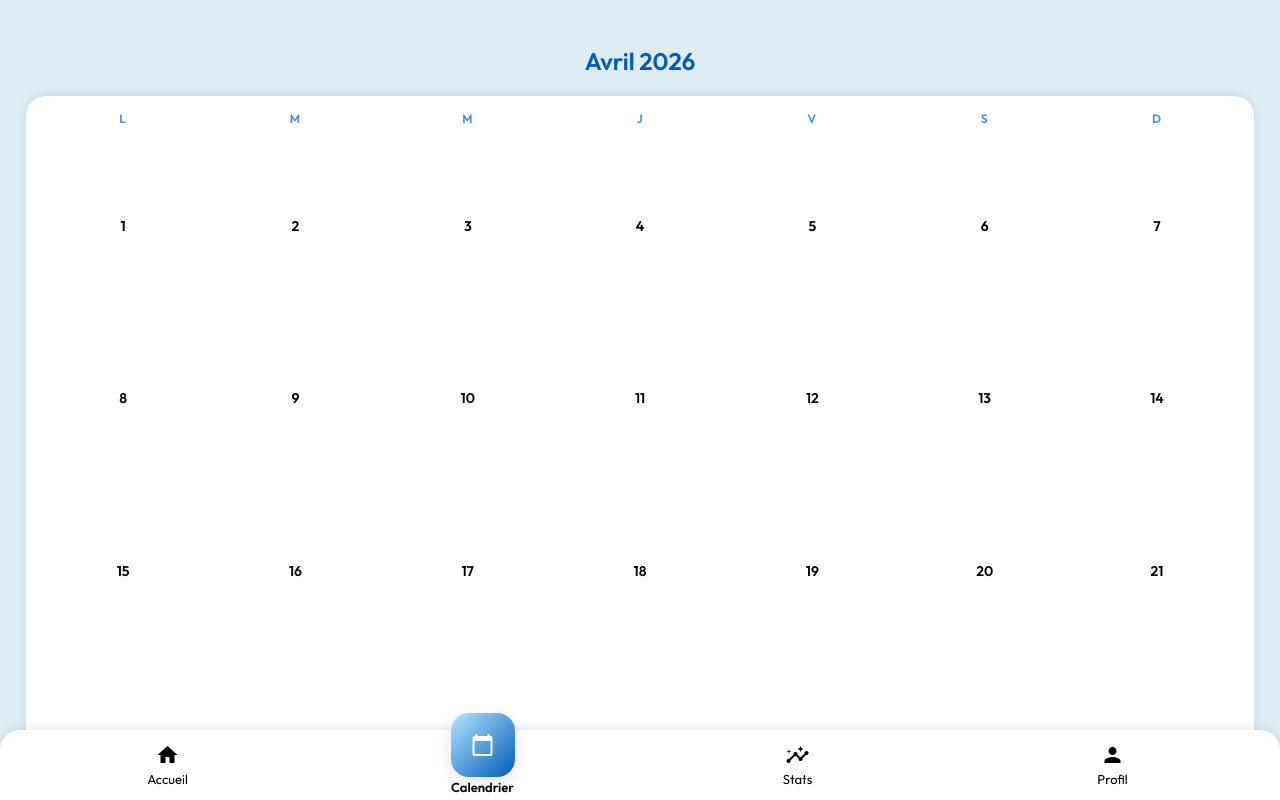
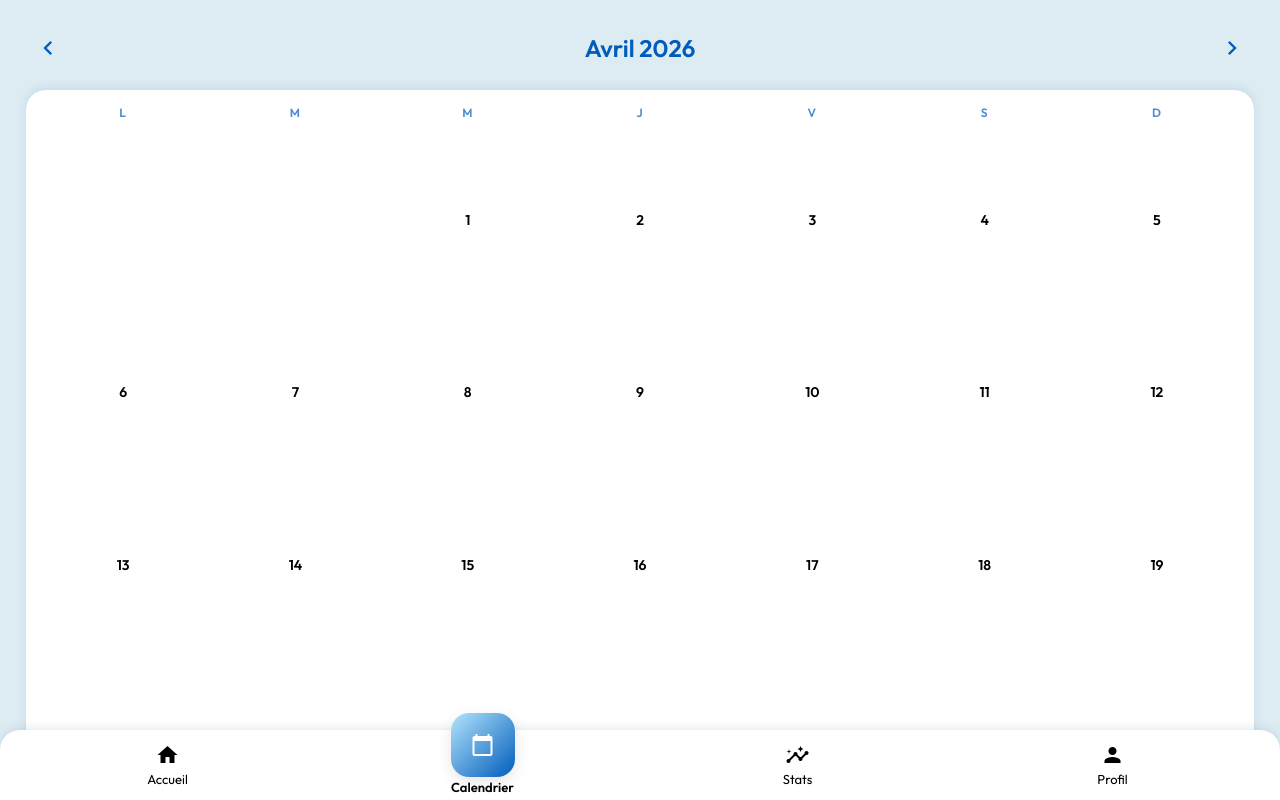
Before and after one commit to Helenepagniez/Pigloo-Care, an Angular app: page /calendar in a window 1280 px wide. Built offline with nearby package versions, Linux system fonts and the light colour scheme.

Commit message:
vraie date du calendrier

```diff
--- a/src/app/pages/calendar/calendar.html
+++ b/src/app/pages/calendar/calendar.html
@@ -1,6 +1,12 @@
 <div class="calendar-container">
   <header>
+    <button class="btn-icon" (click)="previousMonth()">
+      <mat-icon>chevron_left</mat-icon>
+    </button>
     <h2>{{ getMonthName() }}</h2>
+    <button class="btn-icon" (click)="nextMonth()">
+      <mat-icon>chevron_right</mat-icon>
+    </button>
   </header>
 
   <div class="calendar-grid">
@@ -11,6 +17,10 @@
     <div class="weekday">V</div>
     <div class="weekday">S</div>
     <div class="weekday">D</div>
+
+    @for (empty of emptyDays; track empty) {
+    <div class="day-cell empty"></div>
+    }
 
     @for (day of days; track day) {
     @let entry = getEntryForDay(day);
--- a/src/app/pages/calendar/calendar.scss
+++ b/src/app/pages/calendar/calendar.scss
@@ -2,12 +2,37 @@
   padding: 10px;
 
   header {
-    text-align: center;
+    display: flex;
+    justify-content: space-between;
+    align-items: center;
     margin-bottom: 20px;
 
     h2 {
       color: var(--text-color-blue);
       font-weight: 600;
+      margin: 0;
+    }
+
+    .btn-icon {
+      background: transparent;
+      border: none;
+      color: var(--text-color-blue);
+      cursor: pointer;
+      display: flex;
+      align-items: center;
+      justify-content: center;
+      padding: 8px;
+      border-radius: 50%;
+
+      mat-icon {
+        font-size: 28px;
+        width: 28px;
+        height: 28px;
+      }
+
+      &:hover {
+        background: rgba(0, 0, 0, 0.05);
+      }
     }
   }
 }
@@ -59,6 +84,16 @@
 
     .day-num {
       color: var(--navbar-bg);
+    }
+  }
+
+  &.empty {
+    cursor: default;
+    background: transparent !important;
+    box-shadow: none;
+
+    &:active {
+      transform: none;
     }
   }
 }
--- a/src/app/pages/calendar/calendar.ts
+++ b/src/app/pages/calendar/calendar.ts
@@ -2,7 +2,7 @@ import { Component, OnInit } from '@angular/core';
 import { CommonModule } from '@angular/common';
 import { JournalService } from '../../services/journal.service';
 import { JournalEntry } from '../../models/journal.model';
-import { format, startOfMonth, endOfMonth, eachDayOfInterval, parseISO } from 'date-fns';
+import { format, startOfMonth, endOfMonth, eachDayOfInterval, parseISO, addMonths, subMonths, getDay } from 'date-fns';
 import { fr } from 'date-fns/locale';
 import { MatIconModule } from '@angular/material/icon';
 import { Router } from '@angular/router';
@@ -18,6 +18,7 @@ import { MatButtonModule } from '@angular/material/button';
 export class Calendar implements OnInit {
   currentDate = new Date();
   days: Date[] = [];
+  emptyDays: number[] = [];
   entries: JournalEntry[] = [];
   selectedEntry: JournalEntry | null = null;
   showDeleteConfirm = false;
@@ -36,6 +37,20 @@ export class Calendar implements OnInit {
     const start = startOfMonth(this.currentDate);
     const end = endOfMonth(this.currentDate);
     this.days = eachDayOfInterval({ start, end });
+
+    let startDay = getDay(start);
+    startDay = startDay === 0 ? 6 : startDay - 1;
+    this.emptyDays = Array.from({ length: startDay }, (_, i) => i);
+  }
+
+  previousMonth() {
+    this.currentDate = subMonths(this.currentDate, 1);
+    this.generateCalendar();
+  }
+
+  nextMonth() {
+    this.currentDate = addMonths(this.currentDate, 1);
+    this.generateCalendar();
   }
 
   getEntryForDay(day: Date): JournalEntry | undefined {
```
